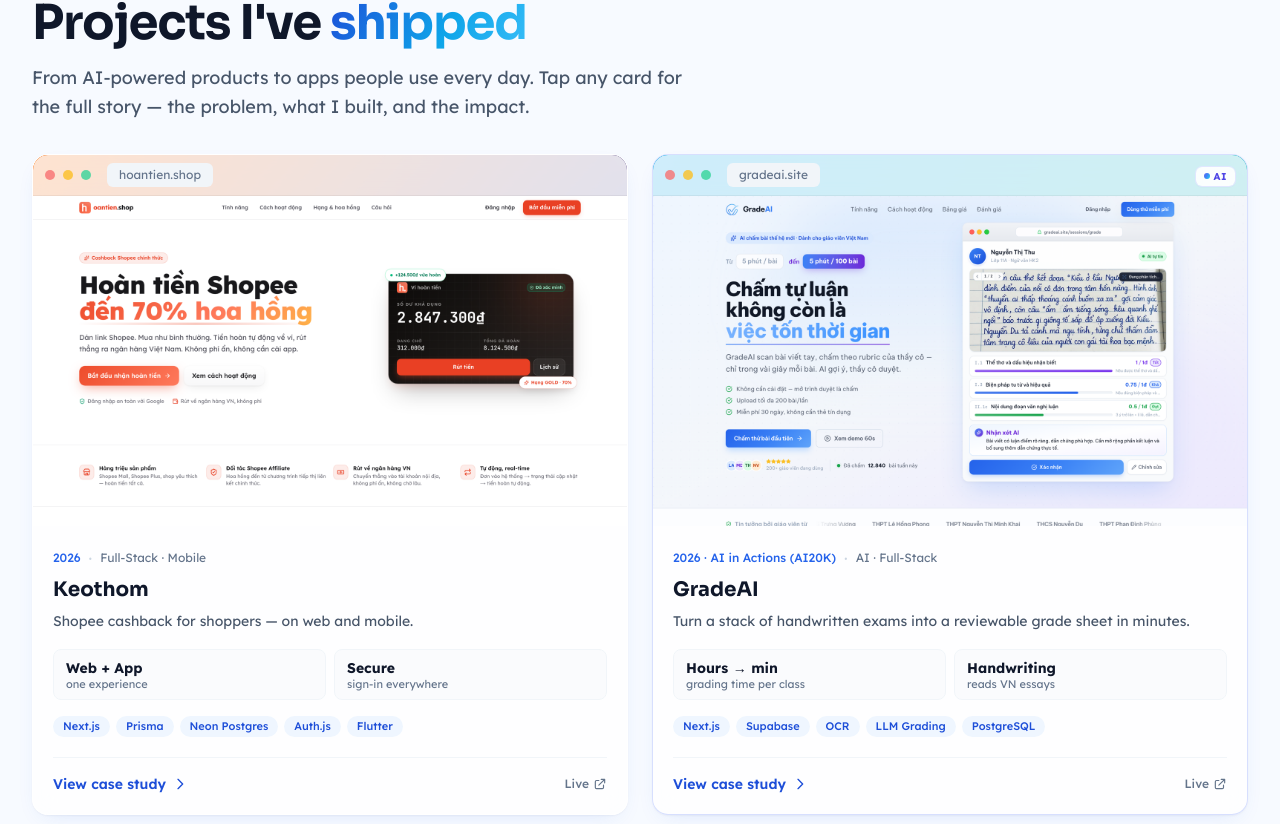
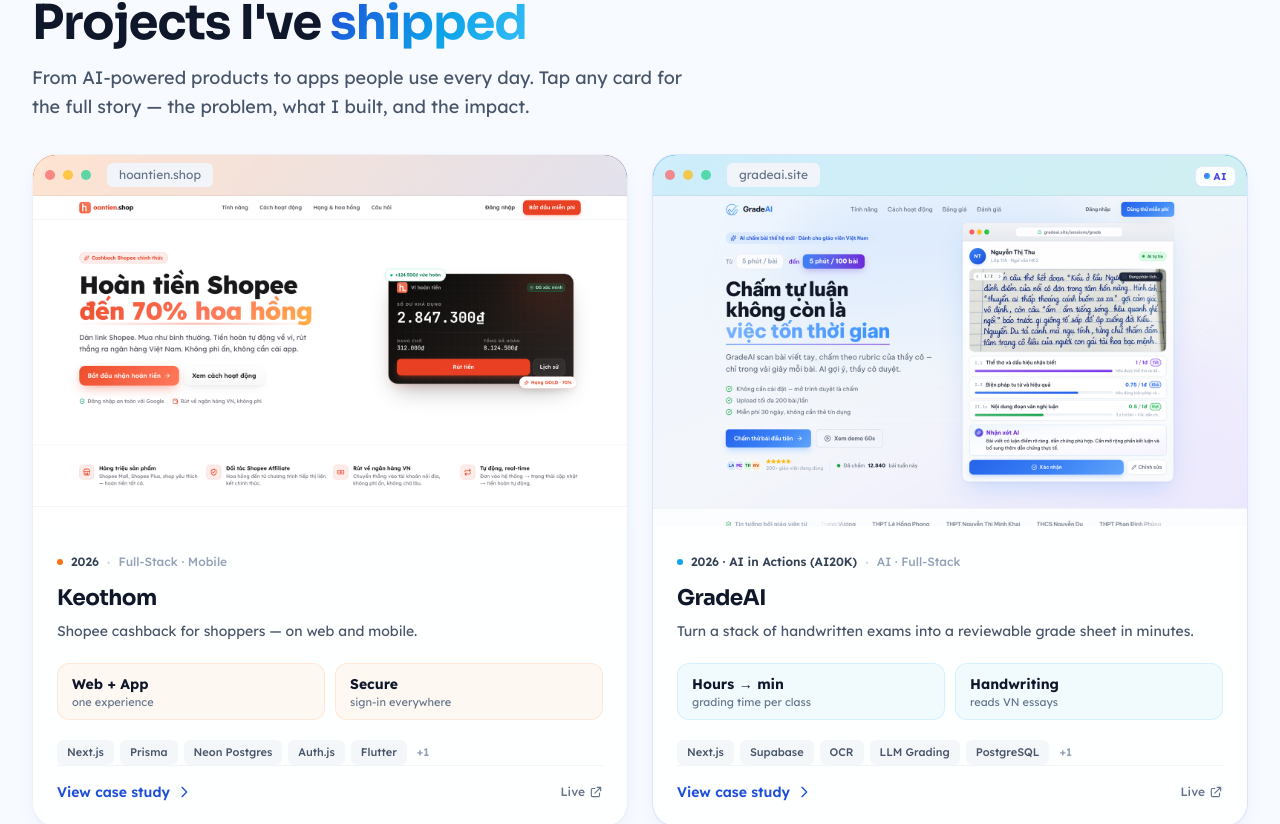
Before and after one commit to hvan128/portfolio, a Next.js app: page /en in a window 1280 px wide. Shown: the part 1379-2203 px from the top of the page. Built offline with nearby package versions, Linux system fonts and the light colour scheme; no server answers.

Commit message:
feat(projects): refine project card with brand accent tints and hover reveal

```diff
--- a/components/projects/ProjectCard.tsx
+++ b/components/projects/ProjectCard.tsx
@@ -1,5 +1,6 @@
 'use client'
 
+import type { CSSProperties } from 'react'
 import { motion } from 'framer-motion'
 import { useLocale, useTranslations } from 'next-intl'
 import { Link } from '@/i18n/navigation'
@@ -25,76 +26,118 @@
   const locale = useLocale() as Locale
   const t = useTranslations('projectsSection')
   const liveLink = project.links.find((l) => l.kind === 'live' || l.kind === 'web')
+  const { from, to } = project.accent
+  const maxTech = featured ? 5 : 4
+  const extraTech = project.tech.length - maxTech
+
+  // Per-card brand tints — kept decorative (hairline, dot, button, stat wash) so
+  // body/link text stays on the accessible slate/primary system.
+  const accentVars = { '--from': from, '--to': to } as CSSProperties
 
   return (
     <motion.article
       variants={cardVariants}
-      whileHover={{ y: -6 }}
-      transition={{ type: 'spring', stiffness: 350, damping: 28 }}
-      className={`group relative flex flex-col overflow-hidden rounded-2xl border bg-white/80 backdrop-blur-md transition-shadow duration-300 ${
+      whileHover={{ y: -8 }}
+      transition={{ type: 'spring', stiffness: 350, damping: 26 }}
+      style={accentVars}
+      className={`group relative flex flex-col overflow-hidden rounded-3xl border bg-white/85 backdrop-blur-md transition-[box-shadow,border-color] duration-300 ${
         project.ai
-          ? 'border-indigo-200/70 shadow-card hover:shadow-ai-glow'
-          : 'border-white/70 shadow-card hover:shadow-card-hover'
+          ? 'border-indigo-200/60 shadow-card hover:shadow-ai-glow'
+          : 'border-slate-200/60 shadow-card hover:shadow-card-hover'
       }`}
     >
+      {/* Top accent hairline — brand signature, sweeps in on hover */}
+      <span
+        aria-hidden
+        style={{ backgroundImage: `linear-gradient(90deg, ${from}, ${to})` }}
+        className="absolute inset-x-0 top-0 z-20 h-[3px] origin-left scale-x-0 opacity-0 transition-all duration-500 ease-out group-hover:scale-x-100 group-hover:opacity-100"
+      />
+
       {/* Cover */}
       <Link
         href={`/projects/${project.slug}`}
         aria-label={t('openCaseStudy', { name: project.name })}
         className="relative block aspect-[16/10] overflow-hidden"
       >
-        <div className="absolute inset-0 transition-transform duration-500 group-hover:scale-[1.03]">
+        <div className="absolute inset-0 transition-transform duration-[600ms] ease-out group-hover:scale-[1.04]">
           <ProjectCover project={project} priority={featured} locale={locale} />
         </div>
-        {project.ai && <span className="ai-badge absolute right-3 top-3 z-10">AI</span>}
+
+        {/* Hover scrim + reveal arrow (desktop delight; footer link covers touch) */}
+        <div className="absolute inset-0 z-10 bg-gradient-to-t from-slate-950/45 via-transparent to-transparent opacity-0 transition-opacity duration-300 group-hover:opacity-100" />
+        <span
+          style={{ backgroundImage: `linear-gradient(135deg, ${from}, ${to})` }}
+          className="absolute bottom-3 right-3 z-20 flex h-9 w-9 translate-y-2 items-center justify-center rounded-full text-white opacity-0 shadow-lg ring-1 ring-white/30 transition-all duration-300 group-hover:translate-y-0 group-hover:opacity-100"
+          aria-hidden
+        >
+          <svg className="h-4 w-4" fill="none" stroke="currentColor" viewBox="0 0 24 24">
+            <path strokeLinecap="round" strokeLinejoin="round" strokeWidth={2.5} d="M9 5l7 7-7 7" />
+          </svg>
+        </span>
+
+        {project.ai && <span className="ai-badge absolute right-3 top-3 z-20">AI</span>}
       </Link>
 
       {/* Body */}
-      <div className="flex flex-1 flex-col p-5">
-        <div className="mb-1.5 flex items-center gap-2">
-          <span className="text-xs font-medium text-primary-600">{pick(project.period, locale)}</span>
+      <div className="flex flex-1 flex-col p-5 lg:p-6">
+        {/* Meta row */}
+        <div className="mb-2.5 flex items-center gap-2">
+          <span className="h-1.5 w-1.5 shrink-0 rounded-full" style={{ backgroundColor: from }} />
+          <span className="text-xs font-semibold text-slate-700">{pick(project.period, locale)}</span>
           <span className="text-slate-300">·</span>
-          <span className="truncate text-xs text-slate-500">{project.tags.join(' · ')}</span>
+          <span className="truncate text-xs font-medium text-slate-400">{project.tags.join(' · ')}</span>
         </div>
 
-        <h3 className="font-display text-xl font-bold text-slate-900">
-          <Link href={`/projects/${project.slug}`} className="transition-colors hover:text-primary-700">
+        <h3 className="font-display text-xl font-bold tracking-tight text-slate-900 lg:text-[1.35rem]">
+          <Link href={`/projects/${project.slug}`} className="transition-colors group-hover:text-primary-700">
             {project.name}
           </Link>
         </h3>
-        <p className="mt-1.5 text-sm leading-relaxed text-slate-600">{pick(project.tagline, locale)}</p>
+        <p className="mt-2 text-sm leading-relaxed text-slate-600">{pick(project.tagline, locale)}</p>
 
         {featured && (
-          <div className="mt-4 grid grid-cols-2 gap-2">
+          <div className="mt-5 grid grid-cols-2 gap-2.5">
             {project.metrics.slice(0, 2).map((m, i) => (
-              <div key={i} className="rounded-lg border border-slate-100 bg-slate-50/70 px-3 py-2">
+              <div
+                key={i}
+                style={{ backgroundColor: `${from}0d`, borderColor: `${from}1f` }}
+                className="rounded-xl border px-3.5 py-2.5"
+              >
                 <div className="text-sm font-bold text-slate-900">{pick(m.value, locale)}</div>
-                <div className="text-[11px] leading-tight text-slate-500">{pick(m.label, locale)}</div>
+                <div className="mt-0.5 text-[11px] leading-tight text-slate-500">{pick(m.label, locale)}</div>
               </div>
             ))}
           </div>
         )}
 
         {/* Tech chips */}
-        <div className="mt-4 flex flex-wrap gap-1.5">
-          {project.tech.slice(0, featured ? 5 : 4).map((tech) => (
+        <div className="mt-5 flex flex-wrap items-center gap-1.5">
+          {project.tech.slice(0, maxTech).map((tech) => (
             <span
               key={tech}
-              className="rounded-full bg-primary-50 px-2.5 py-0.5 text-[11px] font-medium text-primary-700"
+              className="rounded-md bg-slate-100/80 px-2.5 py-1 text-[11px] font-medium text-slate-600"
             >
               {tech}
             </span>
           ))}
+          {extraTech > 0 && (
+            <span className="px-1 text-[11px] font-semibold text-slate-400">+{extraTech}</span>
+          )}
         </div>
 
-        {/* Actions */}
-        <div className="mt-5 flex items-center justify-between border-t border-slate-100 pt-4">
+        {/* Actions — pinned to the bottom for uniform card heights */}
+        <div className="mt-auto flex items-center justify-between border-t border-slate-100 pt-4">
           <Link
             href={`/projects/${project.slug}`}
             className="inline-flex items-center gap-1.5 text-sm font-semibold text-primary-700 transition-colors hover:text-primary-800"
           >
             {t('viewCaseStudy')}
-            <svg className="h-4 w-4 transition-transform group-hover:translate-x-0.5" fill="none" stroke="currentColor" viewBox="0 0 24 24">
+            <svg
+              className="h-4 w-4 transition-transform duration-300 group-hover:translate-x-1"
+              fill="none"
+              stroke="currentColor"
+              viewBox="0 0 24 24"
+            >
               <path strokeLinecap="round" strokeLinejoin="round" strokeWidth={2} d="M9 5l7 7-7 7" />
             </svg>
           </Link>
```
